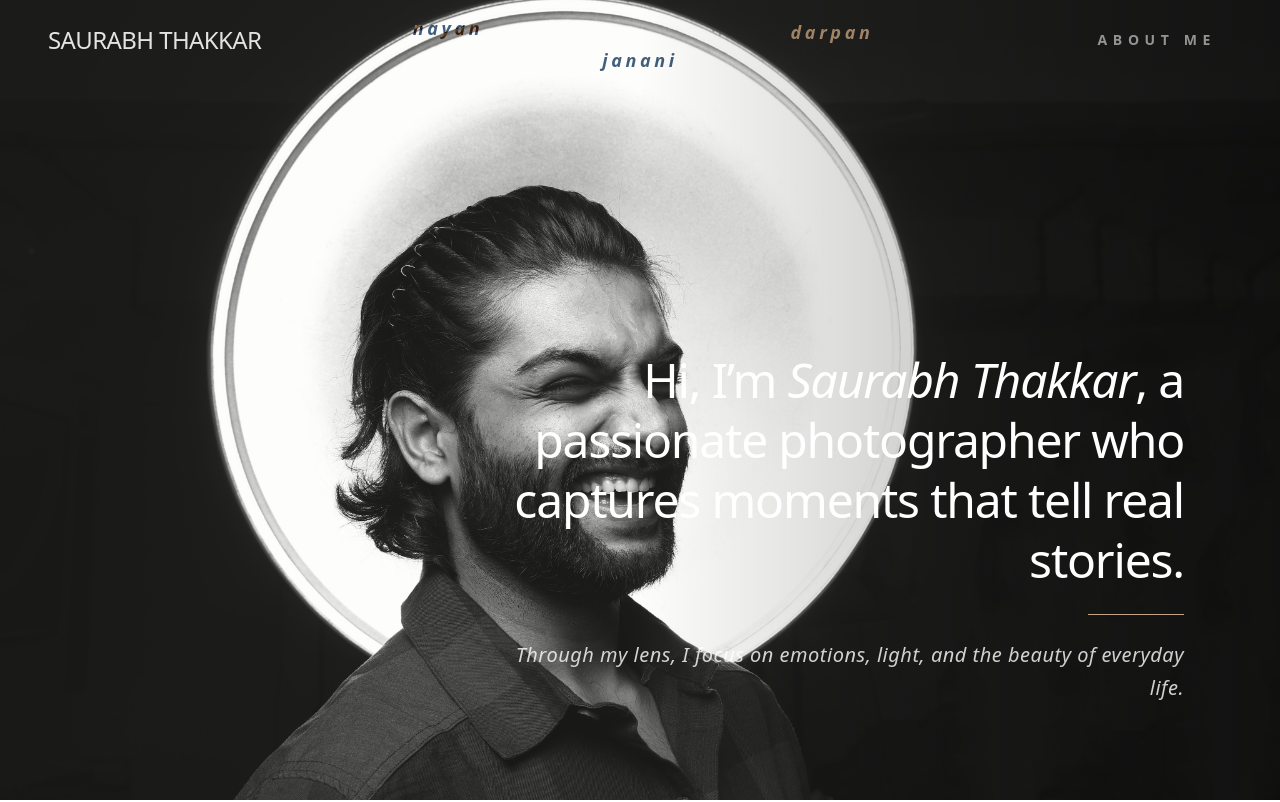
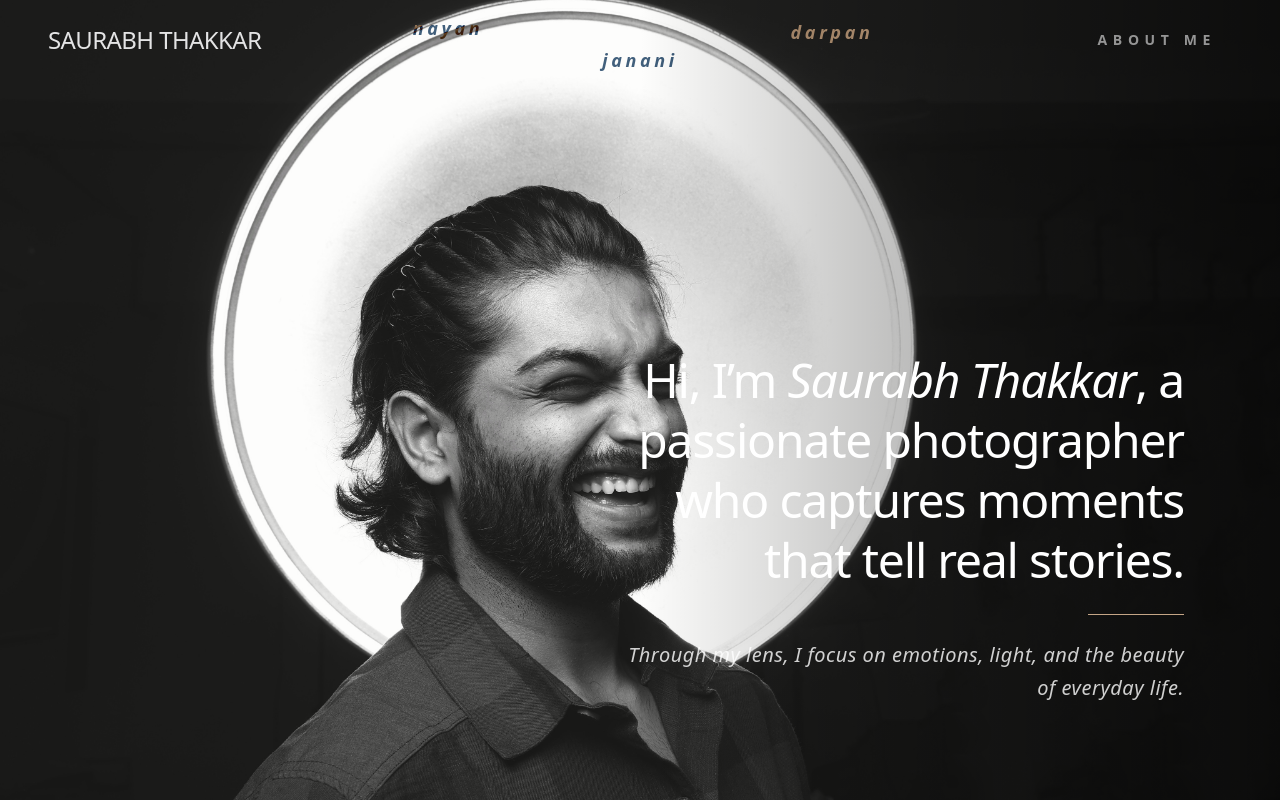
Before and after one commit to ke7innnn/saurabhphotography, a Next.js app: page / in a window 1280 px wide. Shown: the top 802 px of the page. Built offline with nearby package versions, Linux system fonts and the light colour scheme.

Commit message:
Reduce Hero text width to prevent facial overlap

```diff
--- a/components/Hero.tsx
+++ b/components/Hero.tsx
@@ -20,12 +20,12 @@ export function Hero() {
       </motion.div>
 
       {/* Overlay Content */}
-      <div className="absolute inset-0 z-10 flex flex-col justify-end items-end p-8 md:p-24 bg-gradient-to-l from-black/40 via-transparent to-transparent">
+      <div className="absolute inset-0 z-10 flex flex-col justify-end items-end p-8 md:p-24 bg-gradient-to-l from-black/60 via-transparent to-transparent">
         <motion.div
           initial={{ opacity: 0, x: 30 }}
           animate={{ opacity: 1, x: 0 }}
           transition={{ duration: 1, delay: 1, ease: [0.16, 1, 0.3, 1] }}
-          className="max-w-3xl text-right flex flex-col items-end"
+          className="max-w-md md:max-w-xl text-right flex flex-col items-end"
         >
           <h1 className="text-white text-3xl md:text-5xl font-serif leading-tight tracking-tight mb-6">
             Hi, I’m <span className="italic">Saurabh Thakkar</span>, a passionate photographer who captures moments that tell real stories.
@@ -36,7 +36,7 @@ export function Hero() {
             transition={{ duration: 1.5, delay: 1.5 }}
             className="w-24 h-[1px] bg-[#C4A586] origin-right mb-6"
           />
-          <p className="text-white/80 text-lg md:text-xl font-serif italic tracking-wide leading-relaxed max-w-2xl">
+          <p className="text-white/80 text-lg md:text-xl font-serif italic tracking-wide leading-relaxed">
             Through my lens, I focus on emotions, light, and the beauty of everyday life.
           </p>
         </motion.div>
```
